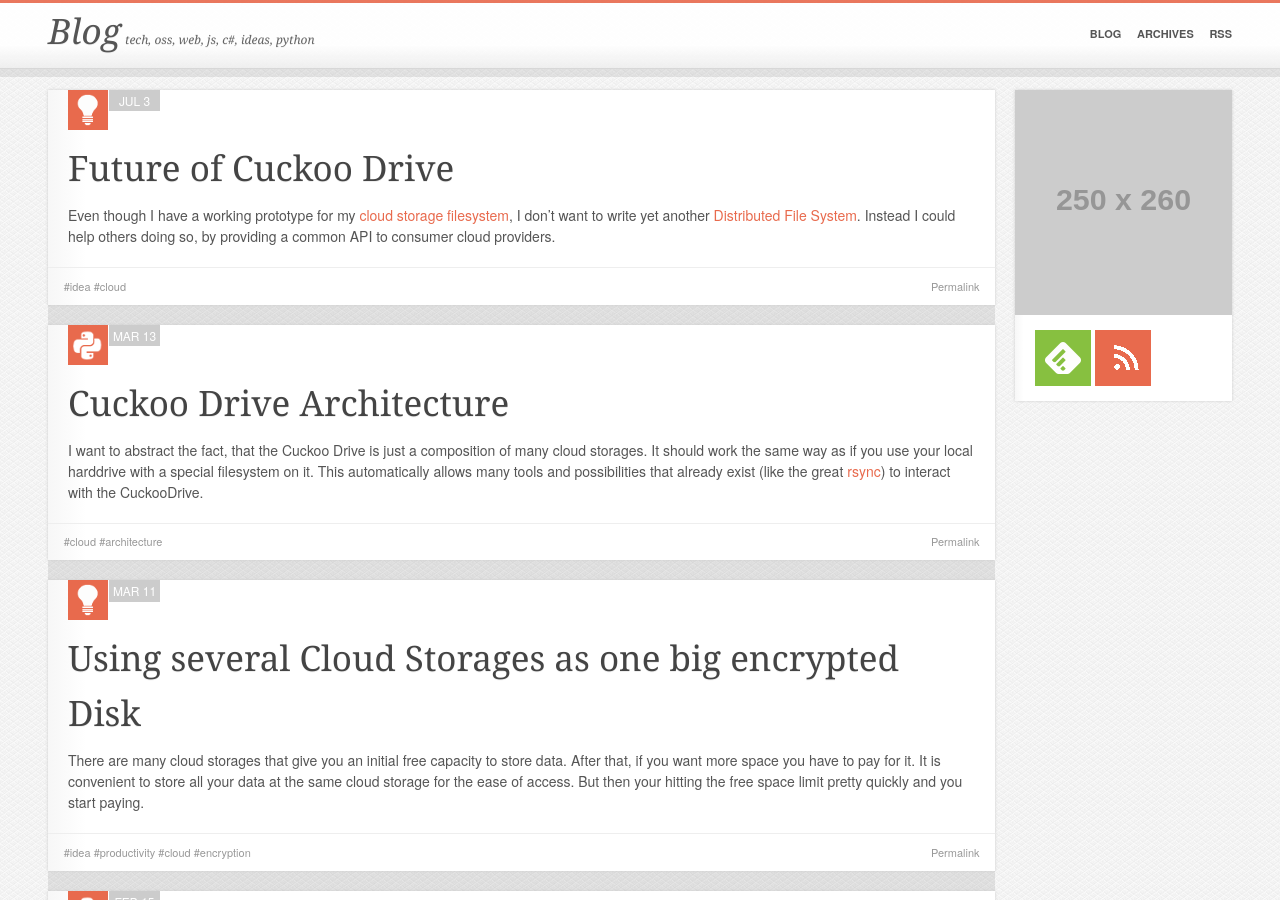
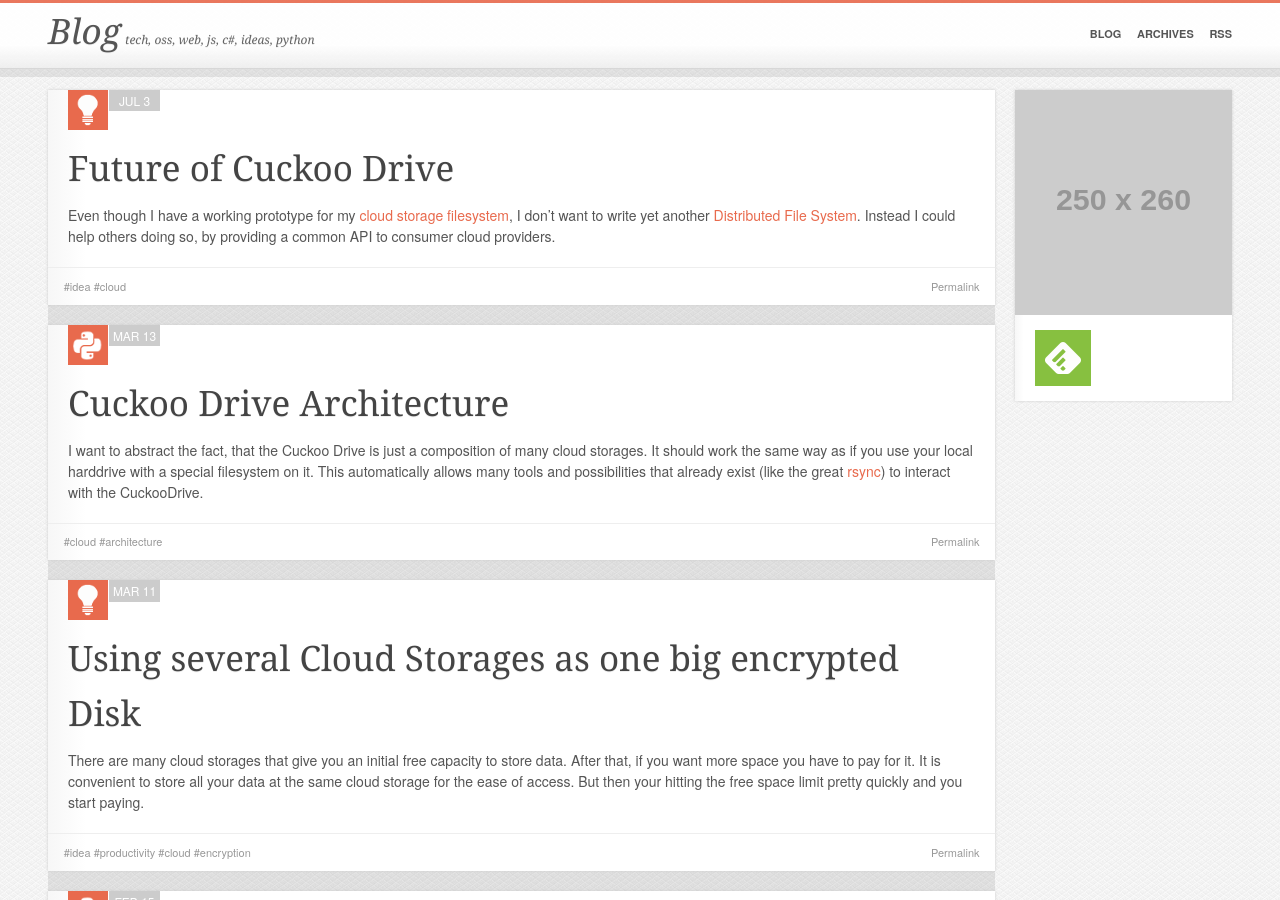
Before and after one commit to lukasmartinelli/lukasmartinelli.github.io, a Jekyll site: the page built from index.html, in a window 1280 px wide and 900 px high. Built offline with Jekyll 4.4.1, drawn with Linux system fonts in a browser that asks for light colours; Markdown is read by kramdown in place of the engine named in the settings; the list of posts is cut into pages by our own code.

Commit message:
Removed rss icon from bio

```diff
--- a/_includes/bio.html
+++ b/_includes/bio.html
@@ -1,11 +1,8 @@
 <div class="bio">
   <div class="avatar"><img src="http://placehold.it/250x260"></img></div>
   <div class="description">
-      <a href="http://cloud.feedly.com/#subscription%2Ffeed%2Fhttp%3A%2F%2Flukasmartinelli.ch%2Ffeed.xml" target="blank">
-          <img src='/img/feedly.png' alt='follow us in feedly'></img>
-      </a>
       <a href='/feed.xml' target='blank'>
-          <img src='/img/rss.png' alt='subscribe with RSS'></img>
+          <img src='/img/feedly.png' alt='subscribe with RSS'></img>
       </a>
   </div>
 </div>
```
